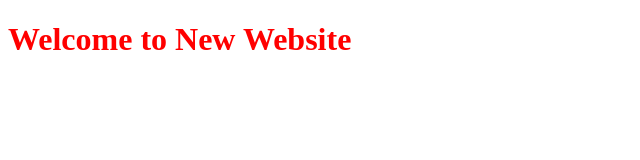
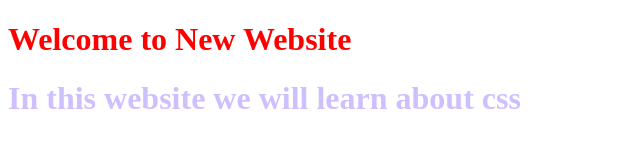
Before and after one commit to AngaraDurgaBhavani/testing, a plain HTML site: page css/index.html in a window 1280 px wide. Shown: the whole page, without its empty margins (0-640 px from the left). Drawn offline with Linux system fonts and the light colour scheme.

Commit message:
some changes

```diff
--- a/css/index.html
+++ b/css/index.html
@@ -5,7 +5,15 @@
     <meta name="viewport" content="width=device-width, initial-scale=1.0">
     <title>Css Level 1</title>
 </head>
+<style>
+    h1 {
+        color:rgb(206, 192, 255);
+
+    }
+</style>
+
 <body>
-    <h1 style="color:Red">Welcome to New Website</h1>
+    <h1 style="color:red">Welcome to New Website</h1>
+    <h1>In this website we  will learn about css</h1>
 </body>
 </html>
```
